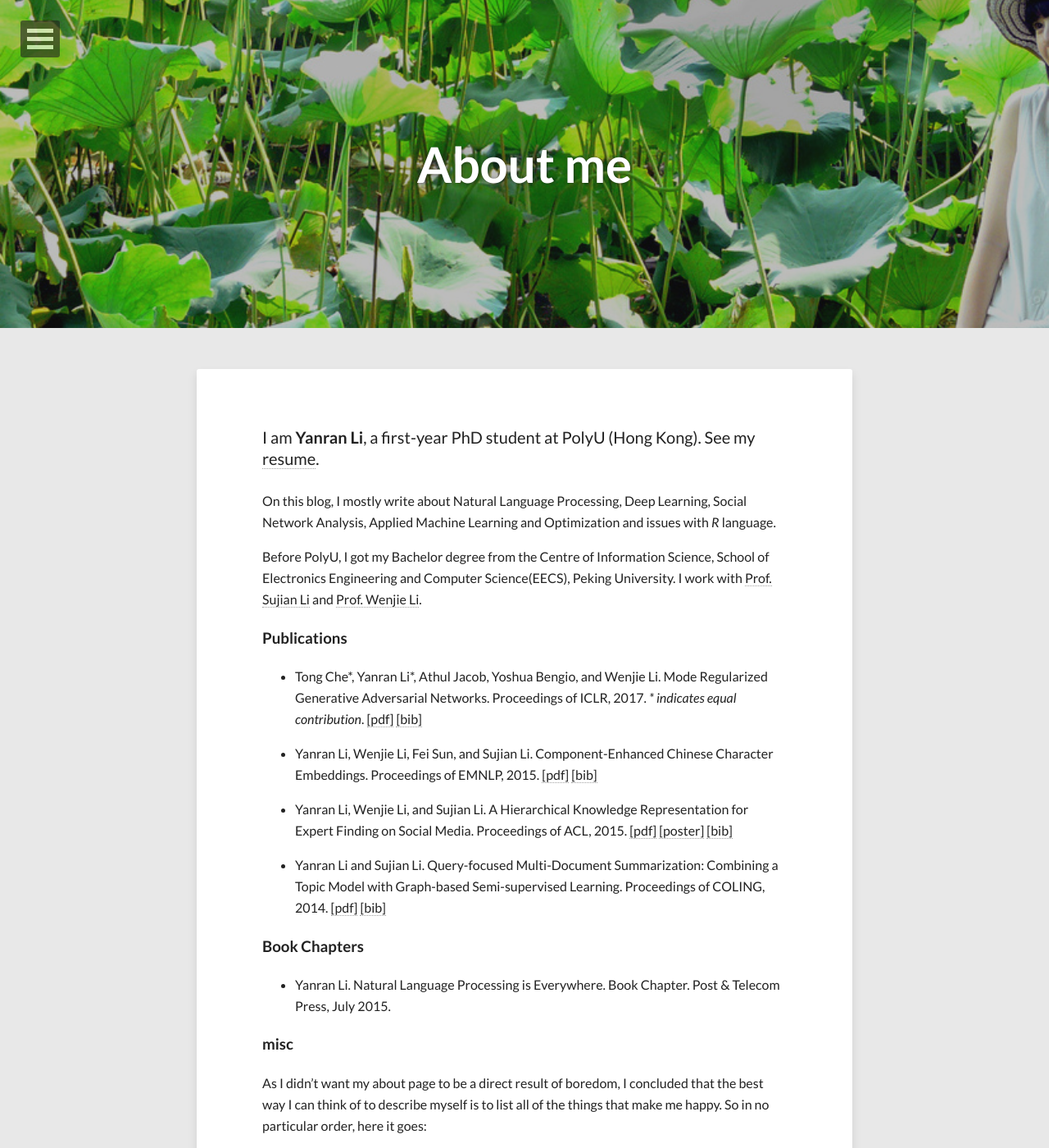
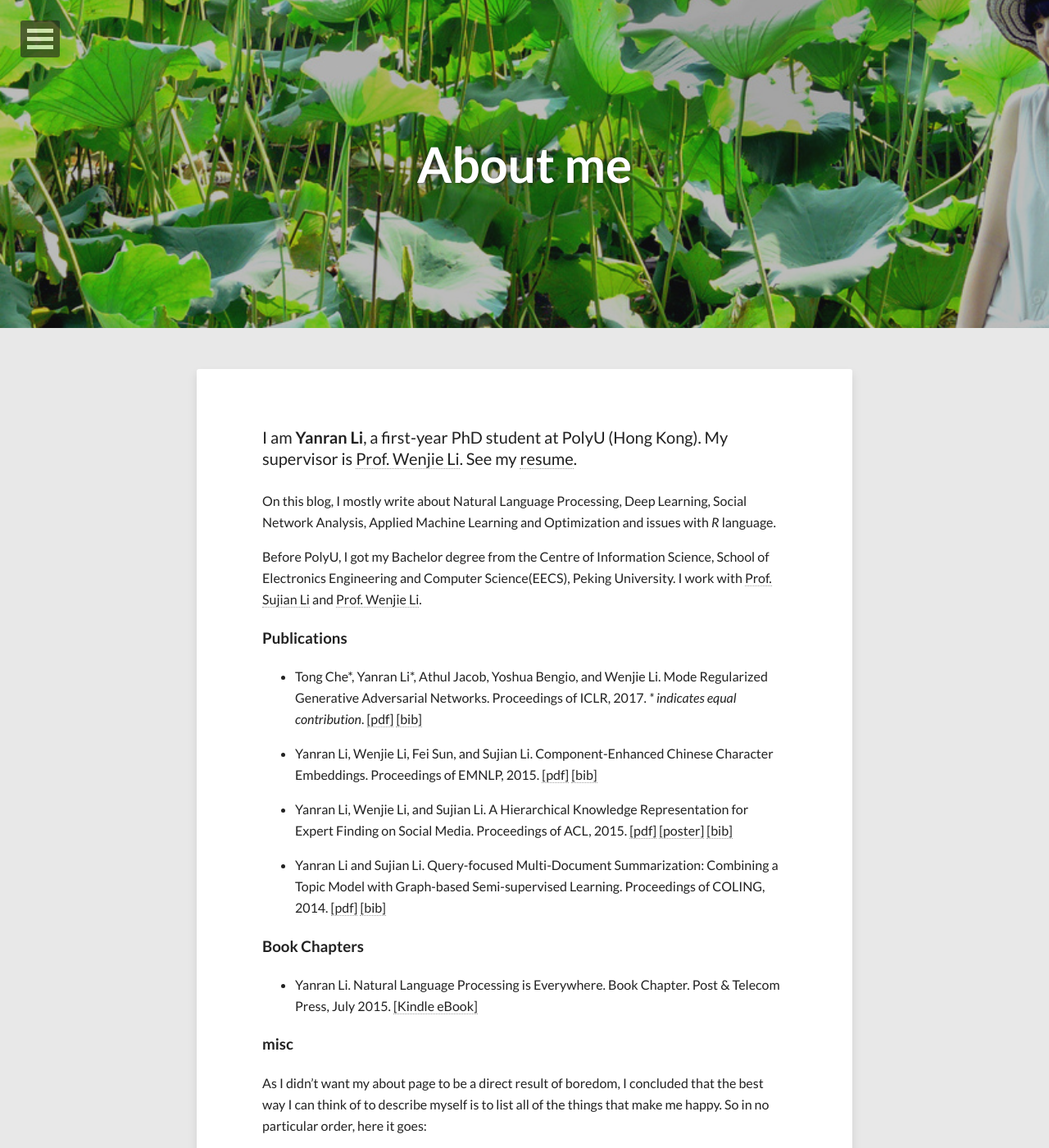
Before and after one commit to niangaotuantuan/niangaotuantuan.github.io, a Jekyll site: the page built from about.md, in a window 1280 px wide and 1400 px high. Shown: the whole window at 82% size. Built offline with Jekyll 4.4.1, drawn with Linux system fonts in a browser that asks for light colours; nearby versions of some CDN libraries; some of the changed text lies outside the part shown.

Commit message:
update about

```diff
--- a/about.md
+++ b/about.md
@@ -7,7 +7,7 @@ image:
   feature: bg_about.jpg
 ---
 
-I am **Yanran Li**, a first-year PhD student at PolyU (Hong Kong). See my [resume](/files/Resume_Yanran_Li.pdf).
+I am **Yanran Li**, a first-year PhD student at PolyU (Hong Kong). My supervisor is [Prof. Wenjie Li](http://www4.comp.polyu.edu.hk/~cswjli/). See my [resume](/files/Resume_Yanran_Li.pdf).
 
 On this blog, I mostly write about Natural Language Processing, Deep Learning, Social Network Analysis, Applied Machine Learning and Optimization and issues with *R* language.
 
@@ -30,7 +30,7 @@ Query-focused Multi-Document Summarization: Combining a Topic Model with Graph-b
 ### Book Chapters
 
 - Yanran Li.
-Natural Language Processing is Everywhere. Book Chapter. Post & Telecom Press, July 2015.
+Natural Language Processing is Everywhere. Book Chapter. Post & Telecom Press, July 2015. [[Kindle eBook]](https://www.amazon.cn/%E7%A7%91%E5%AD%A6%E7%9A%84%E6%9E%81%E8%87%B4-%E6%BC%AB%E8%B0%88%E4%BA%BA%E5%B7%A5%E6%99%BA%E8%83%BD-%E9%9B%86%E6%99%BA%E4%BF%B1%E4%B9%90%E9%83%A8/dp/B01AHPD2M0)
 
 
 ### misc
```
Also changed, not shown: other parts of about.md (+1 -1 lines).
